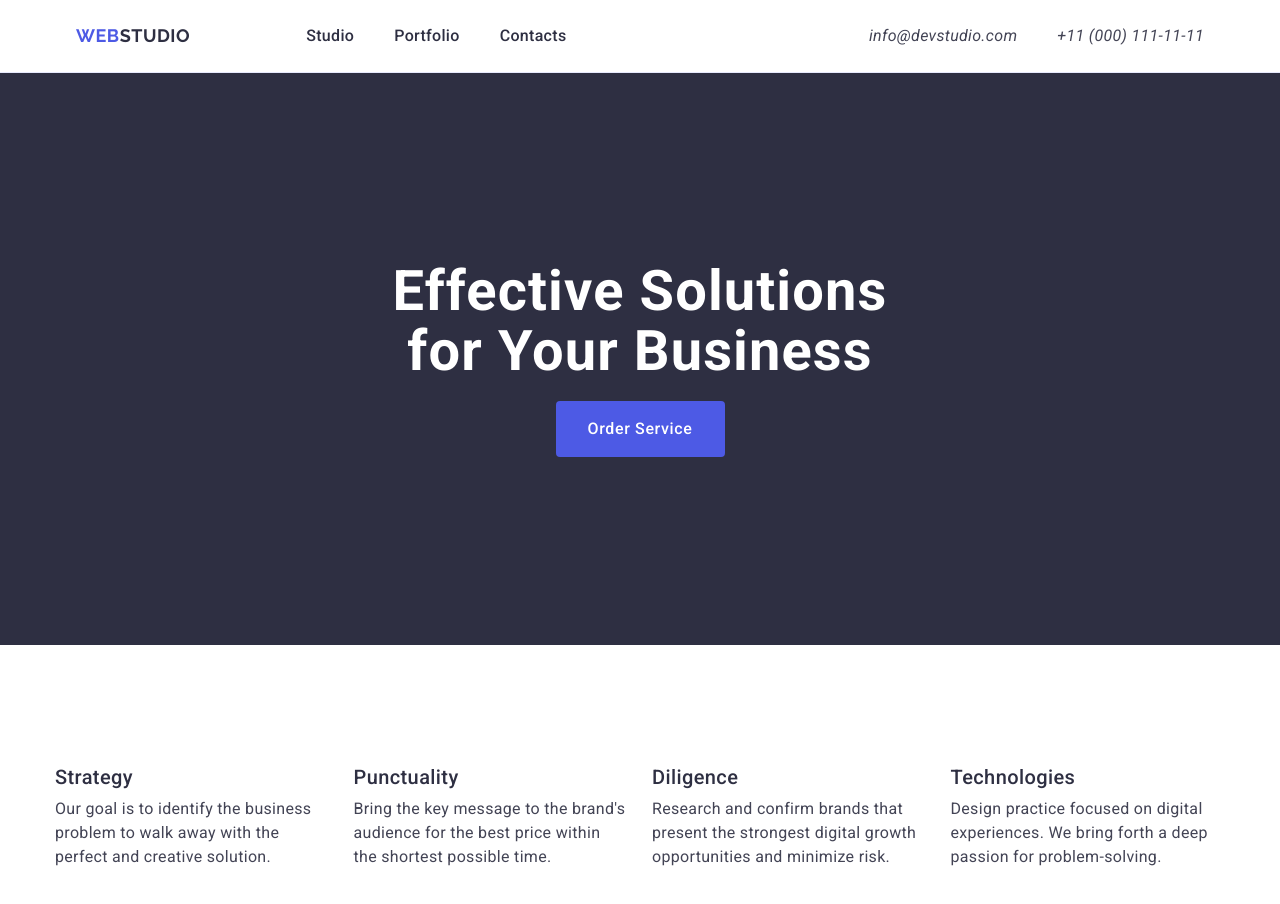
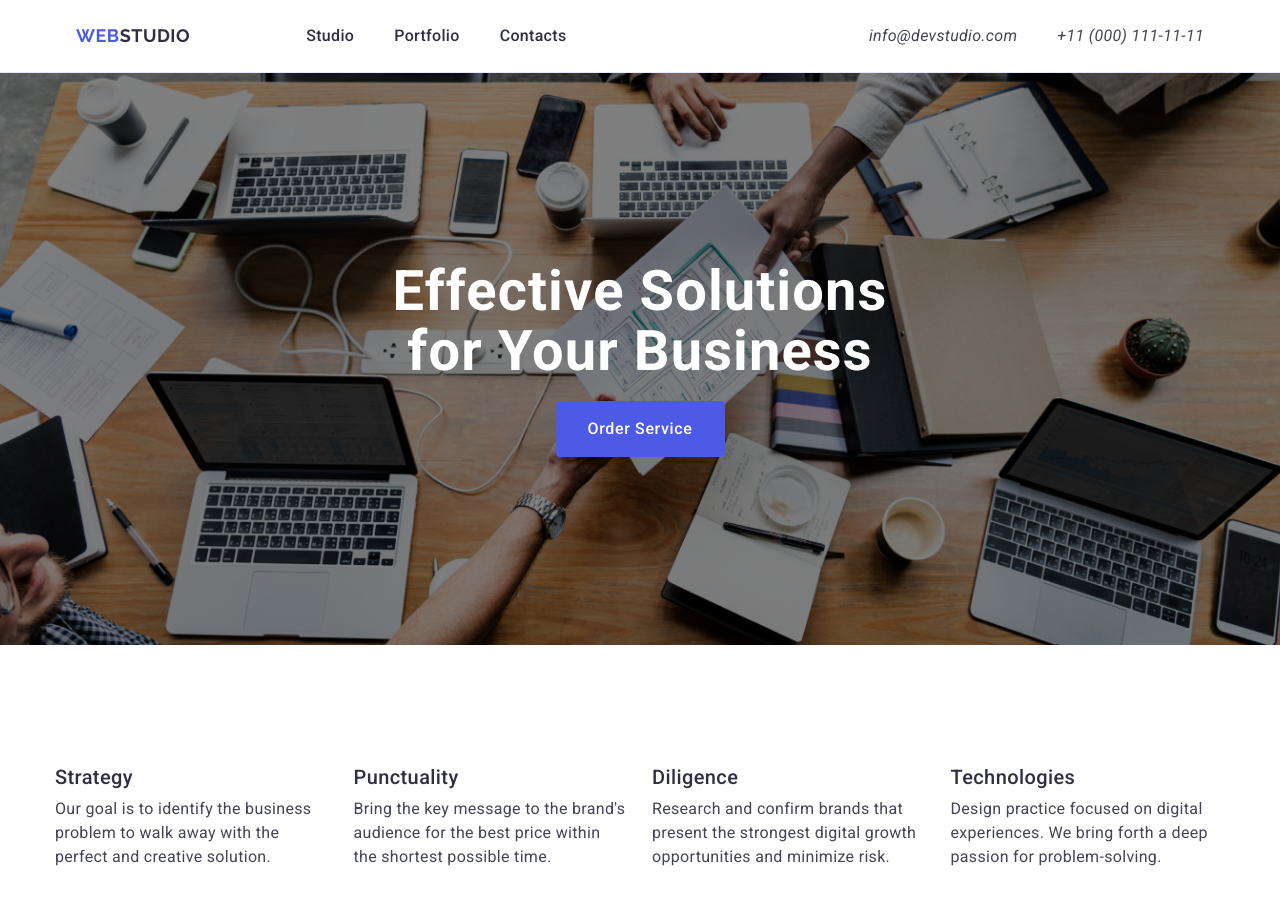
Before and after one commit to BerkanGunes/goit-markup-hw-05, a plain HTML site: page index.html in a window 1280 px wide. Shown: the top 904 px of the page. Drawn offline with nearby package versions, Linux system fonts and the light colour scheme.

Commit message:
firstsectionbg

```diff
--- a/css/styles.css
+++ b/css/styles.css
@@ -121,7 +121,14 @@ h1 {
 }
 .first-section {
     padding: 188px 0; /* Kenar boşlukları */
-    background-color: #2e2f42; /* Arka plan rengi */
+    position: relative;
+    background: linear-gradient(rgba(0, 0, 0, 0.5), rgba(0, 0, 0, 0.5)),
+            /* Siyah şeffaflık */
+            url("../images/people-office1.jpg");
+    background-size: cover;
+    background-position: center;
+    background-repeat: no-repeat;
+
 }
 
 .first-section .container {
@@ -135,7 +142,7 @@ h1 {
     justify-content: center; /* Dikeyde ortalar */
     align-items: center; /* Yatayda ortalar */
     padding: 188px 0; /* Kenar boşlukları */
-    background-color: #2e2f42; /* Arka plan rengi */
+
     text-align: center; /* İçeriği ortalar */
 }
 
```
Also changed, not shown: images/people-office1.jpg (added).
